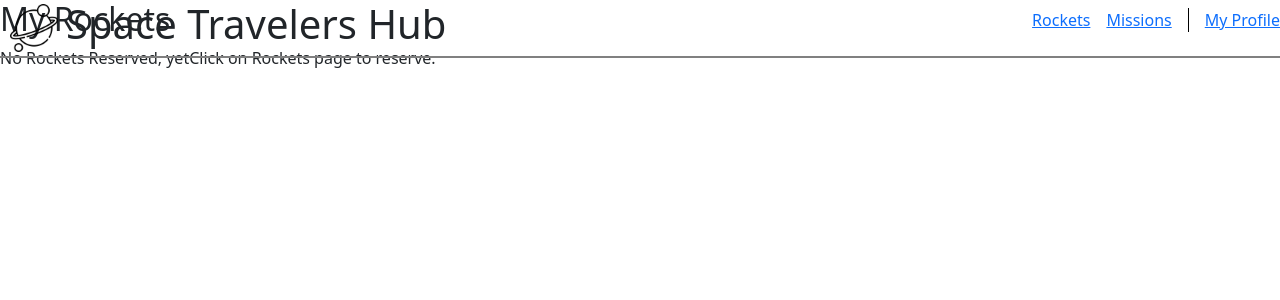
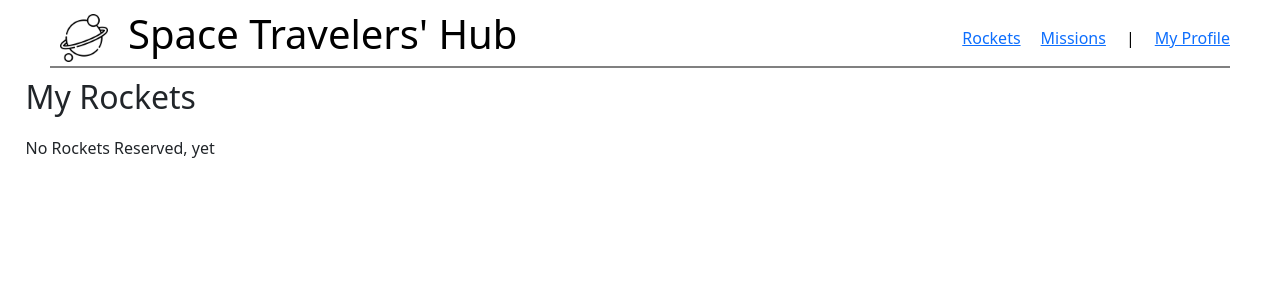
Before and after one commit to NurkaAmre/space-travelers-hub, a React (Create React App) app: page /MyProfile in a window 1280 px wide. Shown: the top 300 px of the page. Built offline with nearby package versions, Linux system fonts and the light colour scheme.

Commit message:
Add reserved rockets to Myprofile page

```diff
--- a/src/Components/Header/Navbar.css
+++ b/src/Components/Header/Navbar.css
@@ -1,30 +1,30 @@
-.container2 {
-  position: fixed;
-  top: 0;
-  left: 0;
-  width: 100%;
+.headerContainer {
+  display: flex;
+  justify-content: space-between;
   align-items: center;
-  justify-content: space-between;
-  border-bottom: 2px solid grey;
-  display: flex;
+  margin: 10px 50px;
+  border-bottom: 2px solid gray;
 }
 
-.head-logo {
-  align-items: center;
-  gap: 0.5rem;
-}
-
-.img {
+img {
   height: 3rem;
   margin-left: 10px;
 }
 
-.nav-items {
-  gap: 1rem;
+.logoContainer {
+  display: flex;
+  align-items: center;
+  column-gap: 20px;
+}
+
+.logo,
+.navigation {
+  display: flex;
+  column-gap: 20px;
+  color: black;
   text-decoration: none;
 }
 
-.nav-items li:nth-of-type(2) {
-  border-right: 1.5px solid black;
-  padding-right: 1rem;
+.navigation {
+  text-decoration: none;
 }
--- a/src/Components/Header/Navbar.js
+++ b/src/Components/Header/Navbar.js
@@ -1,29 +1,37 @@
-import React from 'react';
 import { NavLink } from 'react-router-dom';
+import './Navbar.css';
 import Planet from '../../assets/planet.png';
-import './Navbar.css';
-import '../../App.css';
 
-const Navbar = () => (
-  <header>
-    <nav className="container2">
-      <div className="head-logo flex">
-        <img className="img" src={Planet} alt="SpaceX Logo" />
-        <h1>Space Travelers Hub</h1>
+const NavBar = () => (
+  <header className="headerContainer">
+    <NavLink to="/" className="logo">
+      <div className="logoContainer">
+        <img src={Planet} alt="Logo" className="image" />
+        <h1>
+          Space Travelers&apos; Hub
+        </h1>
       </div>
-      <ul className="nav-items flex">
-        <li>
-          <NavLink to="/">Rockets</NavLink>
-        </li>
-        <li>
-          <NavLink to="/Missions">Missions</NavLink>
-        </li>
-        <li>
-          <NavLink to="/MyProfile">My Profile</NavLink>
-        </li>
-      </ul>
+    </NavLink>
+    <nav className="navigation">
+      <NavLink
+        to="/"
+      >
+        Rockets
+      </NavLink>
+      <NavLink
+        to="missions"
+      >
+        Missions
+      </NavLink>
+      <span> | </span>
+      <NavLink
+        to="myprofile"
+      >
+        My Profile
+      </NavLink>
     </nav>
   </header>
+
 );
 
-export default Navbar;
+export default NavBar;
--- a/src/Components/MyProfile/Myprofile.css
+++ b/src/Components/MyProfile/Myprofile.css
@@ -1,3 +1,35 @@
-main {
-  padding-top: 10%;
+.MyProfile {
+  display: flex;
+  flex-direction: row;
+  gap: 20px;
+  margin: 0 auto;
+  padding: 0 2%;
 }
+
+.MyProfileChild {
+  display: flex;
+  flex-direction: column;
+  flex: 1;
+}
+
+.childTitle {
+  padding-bottom: 50px;
+  padding: 5px 10px;
+
+}
+
+.list {
+  list-style: none;
+  padding: 0;
+  margin: 0;
+  width: 45%;
+}
+
+.listChild {
+  border: solid 1px rgb(55, 53, 53);
+  padding: 20px 20px;
+}
+
+h2 {
+  margin-bottom: 20px;
+}
--- a/src/Components/MyProfile/Myprofile.js
+++ b/src/Components/MyProfile/Myprofile.js
@@ -1,54 +1,33 @@
 import React from 'react';
-import { useSelector, useDispatch } from 'react-redux';
-import { allRockets, rocketBooking } from '../redux/rockets/rocketsSlice';
+import { useSelector } from 'react-redux';
+import { allRockets } from '../redux/rockets/rocketsSlice';
+import './Myprofile.css';
 
 const UserProfile = () => {
-  const dispatch = useDispatch();
-
   const rockets = useSelector(allRockets);
 
   const rocketsReserved = rockets.filter((rocket) => rocket.reserved);
 
   return (
+    <div className="MyProfile">
+      <div className="MyProfileChild">
 
-    <div className="main">
-      <h2 className="myrocket">My Rockets</h2>
+        <h2 className="ChildTitle">My Rockets</h2>
         {rocketsReserved.length === 0 ? (
           <>
-          <span className="italic">No Rockets Reserved, yet</span>
-          <span className="italic">Click on Rockets page to reserve.</span>
+            <span>No Rockets Reserved, yet</span>
           </>
         ) : (
-        rocketsReserved.map(({ rocketId: id, rocketName, link }) => (
-          <div
-            key={id}
-            className="amre"
-          >
-            <h3>
-              {' '}
-              {rocketName}
-              <span>
-                <a
-                  className="link"
-                  href={link}
-                  target="_blank"
-                  rel="noreferrer noopener"
-                >
-                  Read more
-                </a>
-              </span>
-            </h3>
-            <button
-              data-mdb-ripple="true"
-              data-mdb-ripple-color="dark"
-              ripple={false}
-              onClick={() => dispatch(rocketBooking(id))}
-            >
-              Cancel
-            </button>
-          </div>
+
+          rocketsReserved.map(({ rocketId: id, rocketName }) => (
+            <ul className="list">
+              <li key={id} className="listChild">
+                <h4>{rocketName}</h4>
+              </li>
+            </ul>
           ))
         )}
+      </div>
     </div>
 
   );
--- a/src/Components/Rockets/Rocket.js
+++ b/src/Components/Rockets/Rocket.js
@@ -25,6 +25,7 @@ const Rocket = ({
         { rocketDescription }
       </p>
       <button
+        type="button"
         id={rocketId}
         onClick={() => handleBooking(rocketId)}
         className="btn1"
--- a/src/Pages/Profile.js
+++ b/src/Pages/Profile.js
@@ -1,5 +1,5 @@
 import React from 'react';
-import UserProfile from '../components/UserProfile';
+import UserProfile from '../Components/MyProfile/Myprofile';
 
 const Profile = () => (
   <>
```
Lines whose indentation alone changed are shown as unchanged.
